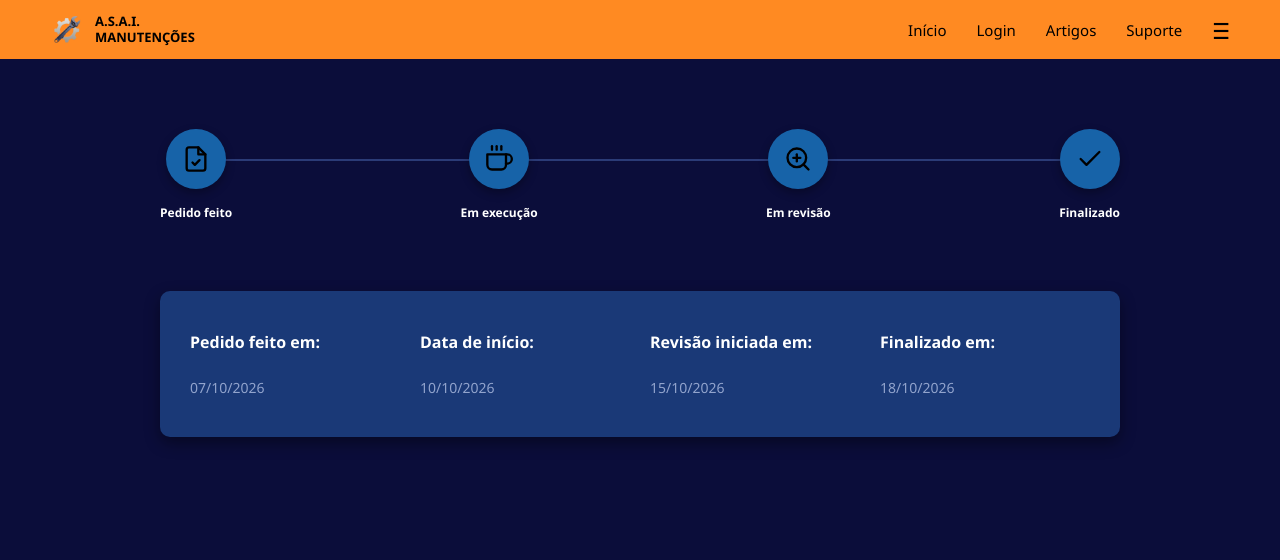
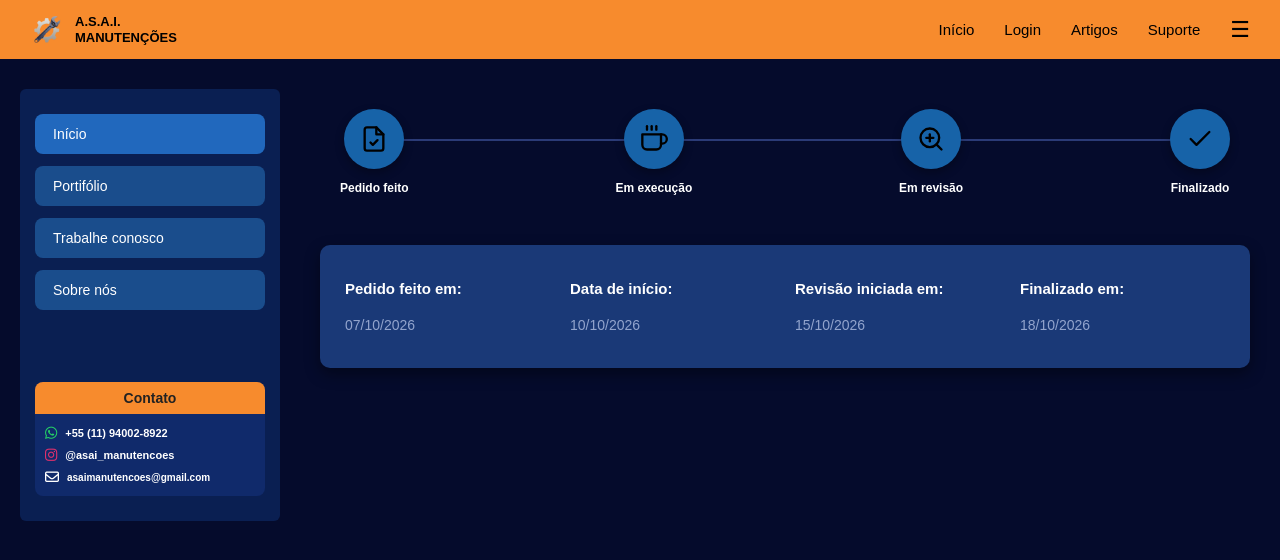
Before and after one commit to agnesnascimento-maker/Servi-os, a plain HTML site: page inicio/index.html in a window 1280 px wide. Drawn offline with Linux system fonts and the light colour scheme.

Commit message:
Arquivos do projeto

```diff
--- a/inicio/index.html
+++ b/inicio/index.html
@@ -5,7 +5,10 @@
   <meta name="viewport" content="width=device-width, initial-scale=1.0">
   <title>A.S.A.I. Manutenções - Acompanhamento</title>
 
-  <!-- Ligação para o teu ficheiro CSS -->
+  <!-- Font Awesome para os ícones -->
+  <link rel="stylesheet" href="https://cdnjs.cloudflare.com/ajax/libs/font-awesome/6.4.0/css/all.min.css">
+
+  <!-- Ligação para o seu ficheiro CSS -->
   <link rel="stylesheet" href="styles.css">
 </head>
 <body>
@@ -25,7 +28,30 @@
     </nav>
   </header>
 
-  <!-- Conteúdo Principal -->
+  <!-- Container Geral para alinhar Sidebar e Conteúdo lado a lado -->
+  <div class="page-layout">
+
+    <!-- Sidebar / Menu Lateral -->
+    <aside class="sidebar-container">
+      <div class="sidebar-menu">
+        <a href="#" class="sidebar-btn active">Início</a>
+        <a href="#" class="sidebar-btn">Portifólio</a>
+        <a href="#" class="sidebar-btn">Trabalhe conosco</a>
+        <a href="#" class="sidebar-btn">Sobre nós</a>
+
+        <!-- Seção de Contato -->
+        <div class="contact-box">
+          <div class="contact-header">Contato</div>
+          <div class="contact-info">
+            <p><i class="fab fa-whatsapp"></i> +55 (11) 94002-8922</p>
+            <p><i class="fab fa-instagram"></i> @asai_manutencoes</p>
+            <p class="email-text"><i class="far fa-envelope"></i> asaimanutencoes@gmail.com</p>
+          </div>
+        </div>
+      </div>
+    </aside>
+
+    <!-- Conteúdo Principal (Subido) -->
     <main class="container">
 
       <!-- Linha do Tempo / Stepper -->
@@ -99,6 +125,7 @@
       </div>
 
     </main>
+  </div>
 
 </body>
 </html>
--- a/inicio/styles.css
+++ b/inicio/styles.css
@@ -3,27 +3,27 @@
   box-sizing: border-box;
   margin: 0;
   padding: 0;
-  font-family: 'Segoe UI', Tahoma, Geneva, Verdana, sans-serif;
+  font-family: sans-serif;
 }
 
 body {
-  background-color: #0b0d3a; /* Fundo azul-escuro */
+  background-color: #050b2c;
   color: #ffffff;
 }
 
 /* Cabeçalho / Navbar */
 .navbar {
-  background-color: #ff8a22; /* Laranja do cabeçalho */
+  background-color: #f78b2d;
   display: flex;
   justify-content: space-between;
   align-items: center;
-  padding: 12px 50px;
+  padding: 12px 30px;
 }
 
 .logo {
   display: flex;
   align-items: center;
-  gap: 10px; /* Espaço entre a imagem pecas.png e o texto */
+  gap: 10px;
   font-weight: bold;
   font-size: 13px;
   color: #000000;
@@ -55,11 +55,106 @@ body {
   cursor: pointer;
 }
 
-/* Container Principal */
+/* Layout que coloca Sidebar e Conteúdo lado a lado */
+.page-layout {
+  display: flex;
+  align-items: flex-start;
+  padding: 30px 20px;
+  gap: 30px;
+  max-width: 1400px;
+  margin: 0 auto;
+}
+
+/* Estilos do Menu Lateral (Sidebar) */
+.sidebar-container {
+  width: 260px;
+  flex-shrink: 0;
+  background-color: #0a1f52;
+  padding: 25px 15px;
+  border-radius: 6px;
+}
+
+.sidebar-menu {
+  display: flex;
+  flex-direction: column;
+  gap: 12px;
+}
+
+.sidebar-btn {
+  display: block;
+  background-color: #1a4d8c;
+  color: #ffffff;
+  text-decoration: none;
+  padding: 12px 18px;
+  border-radius: 8px;
+  font-size: 14px;
+  font-weight: 500;
+  transition: background-color 0.2s;
+}
+
+.sidebar-btn:hover {
+  background-color: #2361ad;
+}
+
+.sidebar-btn.active {
+  background-color: #2168bd;
+}
+
+/* Caixa de Contato no Menu */
+.contact-box {
+  margin-top: 60px;
+  background-color: #102a6b;
+  border-radius: 8px;
+  overflow: hidden;
+}
+
+.contact-header {
+  background-color: #f78b2d;
+  color: #222222;
+  text-align: center;
+  padding: 8px;
+  font-weight: bold;
+  font-size: 14px;
+}
+
+.contact-info {
+  padding: 12px 10px;
+  display: flex;
+  flex-direction: column;
+  gap: 8px;
+  font-size: 11px;
+}
+
+.contact-info p {
+  display: flex;
+  align-items: center;
+  gap: 8px;
+  color: #ffffff;
+  font-weight: 600;
+}
+
+.contact-info i {
+  font-size: 14px;
+}
+
+.contact-info .fa-whatsapp {
+  color: #25d366;
+}
+
+.contact-info .fa-instagram {
+  color: #e1306c;
+}
+
+.contact-info .email-text {
+  font-size: 10px;
+  word-break: break-all;
+}
+
+/* Container Principal (Ajustado para ficar no topo) */
 .container {
-  max-width: 1000px;
-  margin: 70px auto;
-  padding: 0 20px;
+  flex-grow: 1;
+  margin: 0;
+  padding: 20px 10px;
 }
 
 /* Linha do Tempo / Stepper */
@@ -68,14 +163,15 @@ body {
   display: flex;
   justify-content: space-between;
   align-items: center;
-  margin-bottom: 70px;
+  margin-bottom: 50px;
+  padding: 0 20px;
 }
 
 .stepper-line {
   position: absolute;
   top: 30px;
-  left: 40px;
-  right: 40px;
+  left: 60px;
+  right: 60px;
   height: 2px;
   background-color: #2b3b77;
   z-index: 1;
@@ -93,7 +189,7 @@ body {
   width: 60px;
   height: 60px;
   border-radius: 50%;
-  background-color: #1763a8; /* Azul dos círculos com ícones */
+  background-color: #1763a8;
   display: flex;
   align-items: center;
   justify-content: center;
@@ -101,7 +197,7 @@ body {
 }
 
 .step-label {
-  margin-top: 15px;
+  margin-top: 12px;
   font-size: 12px;
   color: #ffffff;
   font-weight: 600;
@@ -109,9 +205,9 @@ body {
 
 /* Cartão com as Datas */
 .dates-card {
-  background-color: #1a3977; /* Azul do cartão */
+  background-color: #1a3977;
   border-radius: 10px;
-  padding: 40px 30px;
+  padding: 35px 25px;
   display: grid;
   grid-template-columns: repeat(4, 1fr);
   gap: 20px;
@@ -119,10 +215,10 @@ body {
 }
 
 .date-item h3 {
-  font-size: 16px;
+  font-size: 15px;
   font-weight: 600;
   color: #ffffff;
-  margin-bottom: 25px;
+  margin-bottom: 20px;
 }
 
 .date-item p {
--- a/serviços/styles.css
+++ b/serviços/styles.css
@@ -14,7 +14,7 @@ body {
 /* Layout em Grelha */
 .kpi-grid {
   display: grid;
-  grid-template-columns: repeat(auto-fit, minmax(220px, 1fr));
+  grid-template-columns: repeat(auto-fit, minmax(300px, 1fr));
   gap: 15px;
   margin-bottom: 20px;
 }
--- /dev/null
+++ b/trabalhe conosco/styles.css
@@ -0,0 +1,298 @@
+/* Reset e Estilos Globais */
+* {
+  box-sizing: border-box;
+  margin: 0;
+  padding: 0;
+  font-family: 'Segoe UI', Tahoma, Geneva, Verdana, sans-serif;
+}
+
+body {
+  background-color: #050b2c; /* Fundo azul escuro */
+  color: #ffffff;
+}
+
+/* Cabeçalho / Navbar Laranja Aumentado */
+.navbar {
+  background-color: #f78b2d;
+  display: flex;
+  justify-content: space-between;
+  align-items: center;
+  padding: 22px 50px; /* Aumentado a altura do cabeçalho */
+  box-shadow: 0 4px 12px rgba(0, 0, 0, 0.15);
+}
+
+.logo {
+  display: flex;
+  align-items: center;
+  gap: 12px;
+  font-weight: bold;
+  font-size: 15px;
+  color: #000000;
+  line-height: 1.2;
+}
+
+.logo-img {
+  width: 45px; /* Aumentado ligeiramente */
+  height: 45px;
+  object-fit: contain;
+}
+
+.nav-links {
+  display: flex;
+  gap: 35px;
+  align-items: center;
+}
+
+.nav-links a {
+  color: #000000;
+  text-decoration: none;
+  font-weight: 600;
+  font-size: 16px;
+}
+
+.menu-icon {
+  font-size: 24px;
+  color: #000000;
+  cursor: pointer;
+}
+
+/* Área do Conteúdo Principal */
+.content-area {
+  display: flex;
+  justify-content: center;
+  padding: 40px 20px;
+  width: 100%;
+}
+
+/* Cartão Branco Principal */
+.page-container {
+  width: 100%;
+  max-width: 880px;
+  background-color: #ffffff;
+  color: #333333;
+  border-radius: 18px;
+  padding: 45px;
+  box-shadow: 0 10px 30px rgba(0, 0, 0, 0.4);
+}
+
+/* Hero Section */
+.hero-section {
+  display: flex;
+  justify-content: space-between;
+  align-items: center;
+  gap: 30px;
+  margin-bottom: 25px;
+}
+
+/* Novo Estilo para o Título "TRABALHE CONOSCO" */
+.main-title {
+  display: flex;
+  flex-direction: column;
+  line-height: 0.95;
+  margin-bottom: 10px;
+}
+
+.title-top {
+  font-size: 36px;
+  font-weight: 900;
+  color: #1c2b74;
+  letter-spacing: 1px;
+}
+
+.title-bottom {
+  font-size: 42px;
+  font-weight: 900;
+  background: linear-gradient(135deg, #2b3990, #14205c);
+  -webkit-background-clip: text;
+  -webkit-text-fill-color: transparent;
+  letter-spacing: 1.5px;
+  text-shadow: 0 2px 4px rgba(0, 0, 0, 0.05);
+}
+
+.hero-text h2 {
+  font-size: 15px;
+  color: #444444;
+  margin: 12px 0 18px 0;
+  font-weight: 700;
+}
+
+.benefits-list {
+  list-style: none;
+}
+
+.benefits-list li {
+  font-size: 14px;
+  color: #777777;
+  margin-bottom: 8px;
+  display: flex;
+  align-items: center;
+  gap: 8px;
+}
+
+.benefits-list i {
+  color: #d4a373;
+  font-size: 13px;
+}
+
+/* Imagem Inteira (Ajustada sem Cortes) */
+.hero-image {
+  flex-shrink: 0;
+  display: flex;
+  justify-content: center;
+  align-items: center;
+  max-width: 280px;
+  width: 100%;
+}
+
+.hero-image img {
+  width: 100%;
+  height: auto;
+  max-height: 220px;
+  object-fit: contain; /* Garante que a imagem apareça inteira */
+  display: block;
+}
+
+/* Formulário e Accordions */
+.form-section {
+  display: flex;
+  flex-direction: column;
+  gap: 14px;
+}
+
+.form-card {
+  background-color: #faf6f5;
+  padding: 24px;
+  border-radius: 12px;
+}
+
+.form-card h3 {
+  font-size: 17px;
+  color: #000000;
+  margin-bottom: 16px;
+  font-weight: bold;
+}
+
+.signup-form {
+  display: flex;
+  flex-direction: column;
+  gap: 14px;
+}
+
+.form-group {
+  display: flex;
+  flex-direction: column;
+  gap: 5px;
+}
+
+.form-group.full-width {
+  width: 100%;
+}
+
+.form-row {
+  display: grid;
+  grid-template-columns: 1fr 1fr;
+  gap: 14px;
+}
+
+.form-group label {
+  font-size: 13px;
+  color: #777777;
+}
+
+.form-group input {
+  width: 100%;
+  height: 38px;
+  background-color: #e2e2e2;
+  border: none;
+  border-radius: 18px;
+  padding: 0 15px;
+  outline: none;
+  font-size: 14px;
+}
+
+/* Accordions Fechados */
+.accordion-item {
+  background-color: #e2e2e2;
+  padding: 14px 20px;
+  border-radius: 18px;
+  display: flex;
+  justify-content: space-between;
+  align-items: center;
+  color: #555555;
+  font-weight: bold;
+  font-size: 14px;
+  cursor: pointer;
+}
+
+.accordion-item i {
+  color: #d88028;
+}
+
+/* Botão CTA em Baixo */
+.cta-wrapper {
+  margin: 25px 0 35px 0;
+  text-align: center;
+}
+
+.btn-cta {
+  width: 100%;
+  background-color: #f78b2d;
+  color: #ffffff;
+  border: none;
+  padding: 16px 20px;
+  border-radius: 12px;
+  font-size: 17px;
+  font-weight: bold;
+  cursor: pointer;
+  box-shadow: 0 4px 12px rgba(247, 139, 45, 0.3);
+  transition: background-color 0.2s, transform 0.1s;
+}
+
+.btn-cta:hover {
+  background-color: #e0781e;
+  transform: translateY(-1px);
+}
+
+/* Vantagens */
+.why-join-section {
+  margin-top: 20px;
+  text-align: center;
+}
+
+.why-join-section h3 {
+  font-size: 14px;
+  color: #2b3990;
+  font-weight: bold;
+  margin-bottom: 22px;
+}
+
+.features-grid {
+  display: flex;
+  justify-content: space-around;
+  align-items: center;
+}
+
+.feature-card {
+  display: flex;
+  flex-direction: column;
+  align-items: center;
+  gap: 8px;
+  flex: 1;
+}
+
+.feature-icon {
+  font-size: 28px;
+  color: #f78b2d;
+}
+
+.feature-card h4 {
+  font-size: 13px;
+  color: #333333;
+  font-weight: 600;
+}
+
+.feature-divider {
+  width: 1px;
+  height: 35px;
+  background-color: #dddddd;
+}
```
Also changed, not shown: trabalhe conosco/index.html (added, +138 -0 lines), trabalhe conosco/peca2.png (added). Lines whose indentation alone changed are shown as unchanged.
